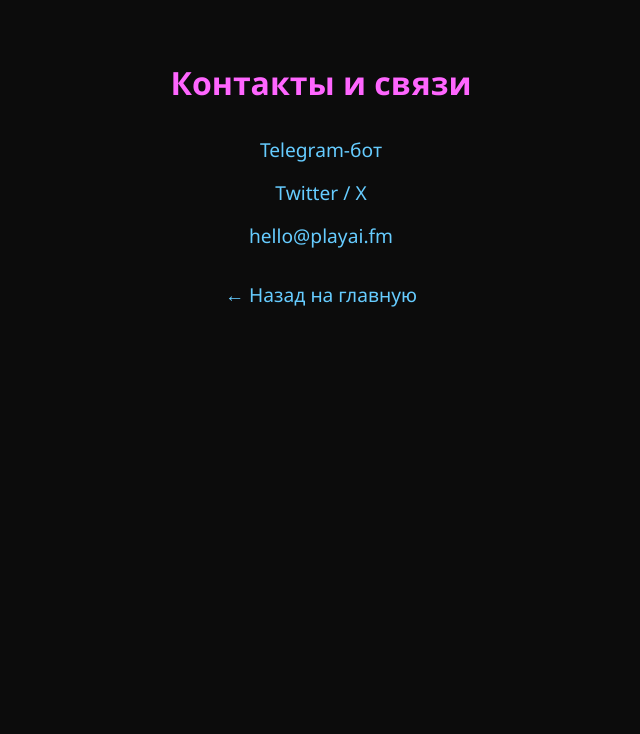
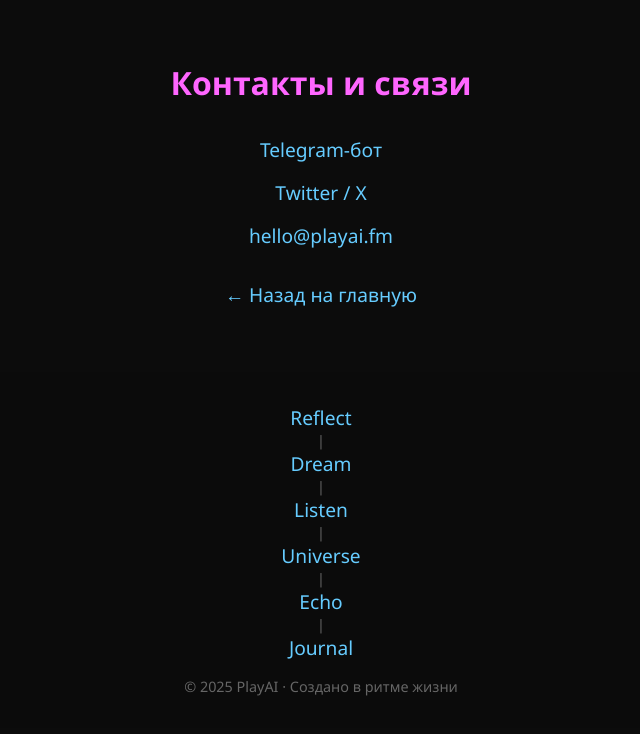
Before and after one commit to Yevhenii1313Ilin/PlayAI.fm-site, a plain HTML site: page connect/index.html in a window 1280 px wide. Shown: the whole page, without its empty margins (319-959 px from the left). Drawn offline with Linux system fonts and the light colour scheme.

Commit message:
Update index.html

```diff
--- a/connect/index.html
+++ b/connect/index.html
@@ -41,6 +41,22 @@
   <a href="mailto:hello@playai.fm">hello@playai.fm</a>
 
   <p style="margin-top: 2rem;"><a href="/">← Назад на главную</a></p>
+<footer style="margin-top: 4rem; padding: 2rem 0; background: #0b0b0b; text-align: center; font-size: 0.9rem; color: #666;">
+
+  <div style="margin-bottom: 1rem;">
+    <a href="/reflect" style="color: #6cf; margin: 0 10px; text-decoration: none;">Reflect</a> |
+    <a href="/dream" style="color: #6cf; margin: 0 10px; text-decoration: none;">Dream</a> |
+    <a href="/listen" style="color: #6cf; margin: 0 10px; text-decoration: none;">Listen</a> |
+    <a href="/universe" style="color: #6cf; margin: 0 10px; text-decoration: none;">Universe</a> |
+    <a href="/echo" style="color: #6cf; margin: 0 10px; text-decoration: none;">Echo</a> |
+    <a href="/journal" style="color: #6cf; margin: 0 10px; text-decoration: none;">Journal</a>
+  </div>
+
+  <div style="margin-top: 1rem;">
+    © 2025 PlayAI · Создано в ритме жизни
+  </div>
+
+</footer>
 
 </body>
 </html>
```
